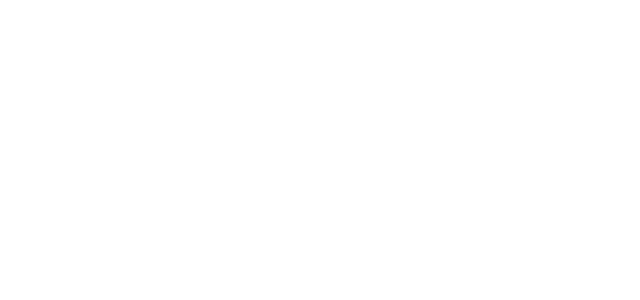
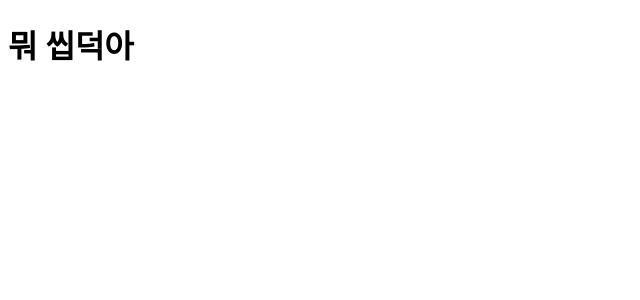
Before and after one commit to kkomyoung/love-document-client, a React (Create React App) app: page / in a window 1280 px wide. Shown: the top 300 px of the page, without its empty margins (0-640 px from the left). Built offline with nearby package versions, Linux system fonts and the light colour scheme.

Commit message:
chore: eslint & prettier 설정

```diff
--- a/src/App.js
+++ b/src/App.js
@@ -1,5 +1,11 @@
+import React from 'react'
+
 function App() {
-  return <div></div>
+  return (
+    <div>
+      <h1>뭐 씹덕아</h1>
+    </div>
+  )
 }
 
 export default App
```
Also changed, not shown: package.json (+11 -0 lines), .eslintrc.json (added), 2 other files (tests, documents, lock files or other folders).
